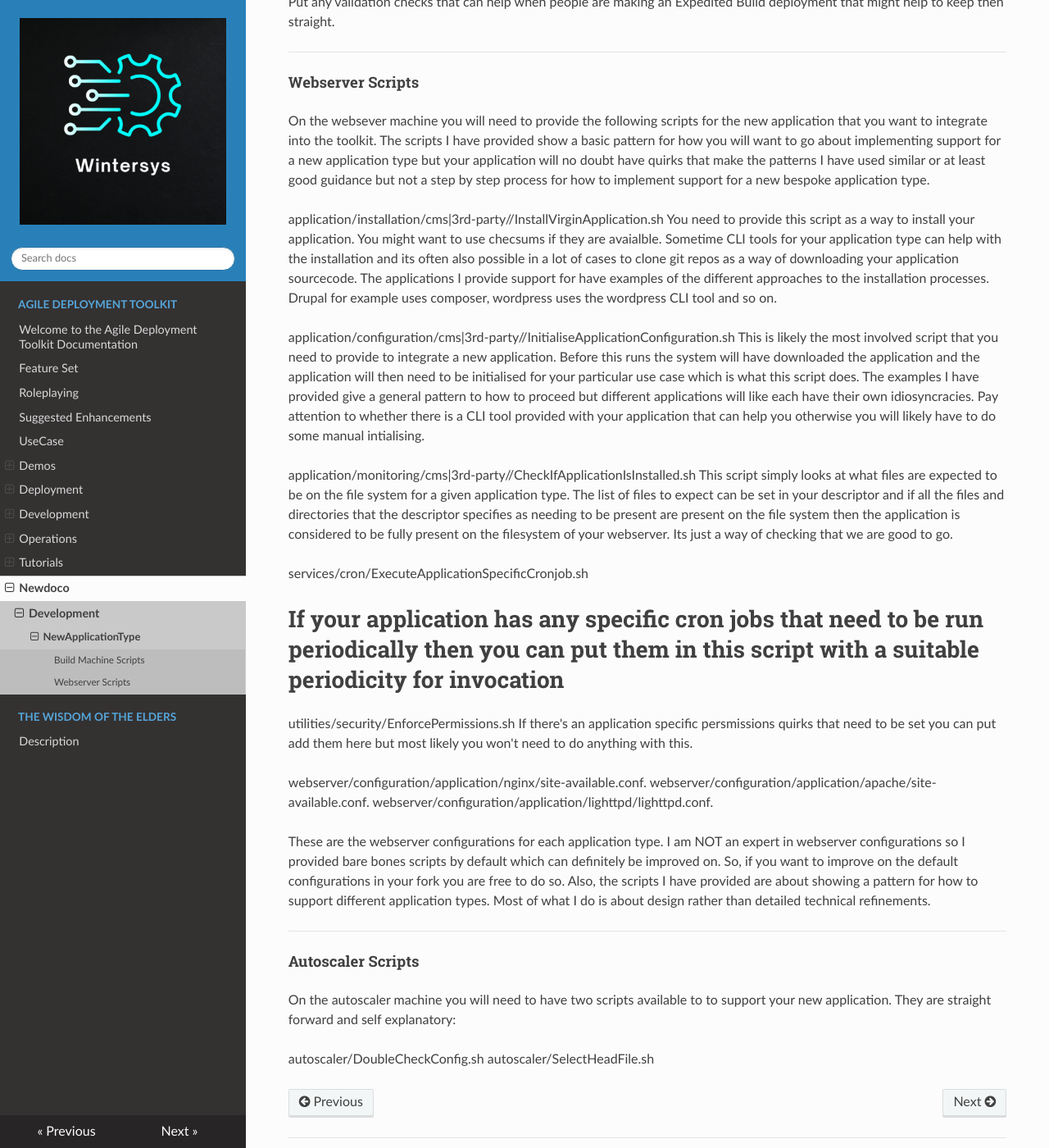
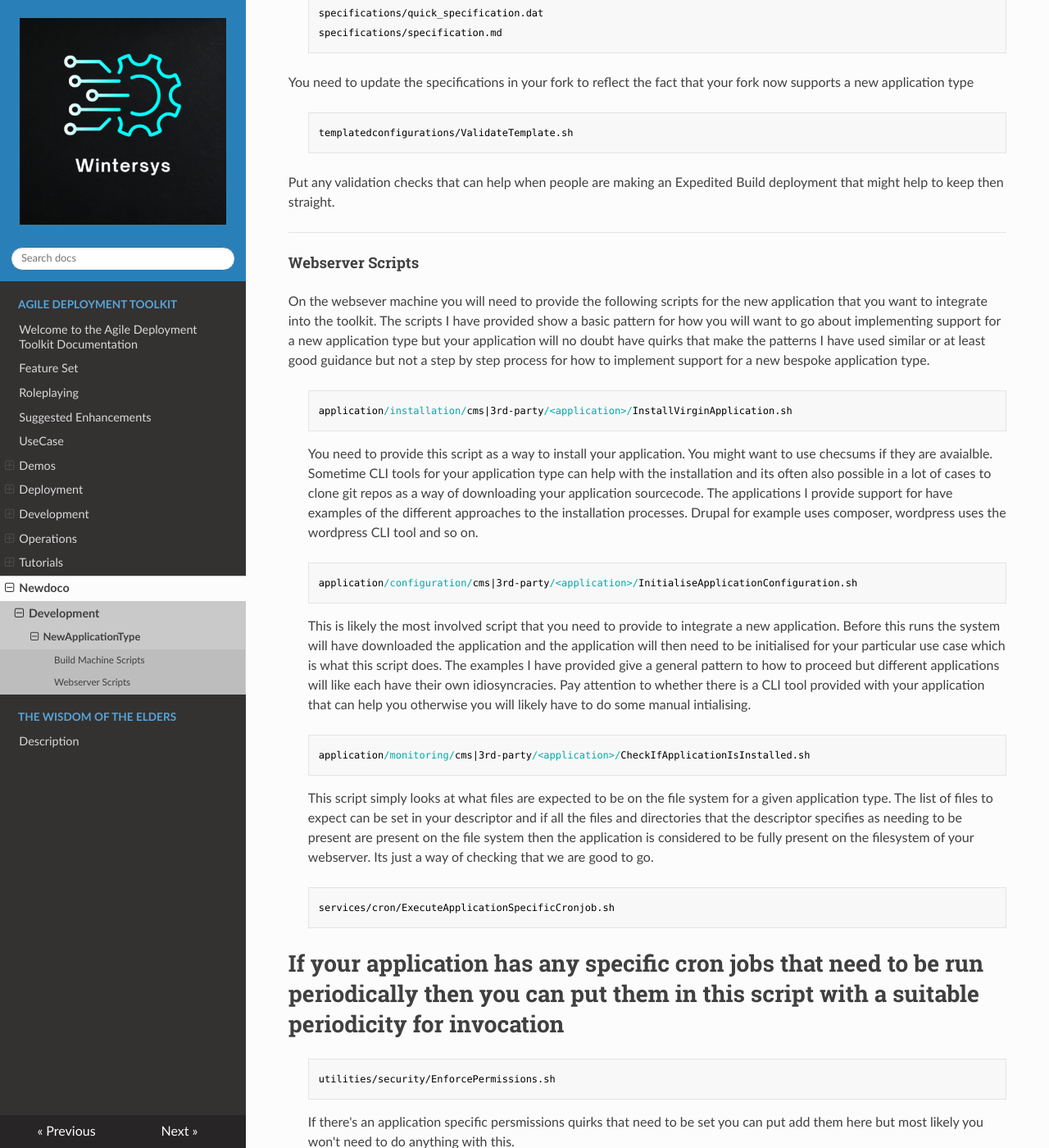
Before and after one commit to wintersys-dev/adt-documentation, an MkDocs documentation site: the page built from docs/Agile Deployment Toolkit/newdoco/Development/NewApplicationType.md, in a window 1280 px wide and 1400 px high, scrolled down 1191 px. Shown: the whole window at 82% size. Built offline with MkDocs 1.6.1, drawn with Linux system fonts in a browser that asks for light colours; nearby versions of some CDN libraries; some of the changed text lies outside the part shown.

Commit message:
Update NewApplicationType.md

```diff
--- a/docs/Agile Deployment Toolkit/newdoco/Development/NewApplicationType.md
+++ b/docs/Agile Deployment Toolkit/newdoco/Development/NewApplicationType.md
@@ -12,27 +12,27 @@ On the Build Machine you will need to provide various scripts in support of your
 
 List of Build Machine scripts that need to be provided for your new bespoke application
 
-application/SetHeadFile.sh
+>     application/SetHeadFile.sh
 Here you will need to set the name of the index file for your application. This will mostly always be index.php but its possible that some applications may have a differently named entry point.
 
-application/cms|3rdparty/<application>/SetApplicationConfig.sh
+>     application/cms|3rdparty/<application>/SetApplicationConfig.sh
 
 This is where you will set the various dynamically allocated parameters in your descriptor. The reason why you have to dynamically allocate values to your descriptor is that some values that are held by the descriptor might be senstive such as password and usernames and so on and you don't want those to be hardcoded into a repository that you might also want to be public. The best example to look at is probably the joomla script which you can find at ${BUILD_HOME}/application/cms/joomla/SetApplicationConfig.sh
 
-application/cms|3rdparty/<application>/descriptor.dat
+>     application/cms|3rdparty/<application>/descriptor.dat
 
 The descriptor holds the configuration settings that you want to apply to the application you are deploying. This descriptor will be passed to the webserver machine when it is being built and the settings will be used to configure the application you are installing.
 
-processing/PostProcessingMessages.sh
+>     processing/PostProcessingMessages.sh
 
 If there are an post processing messages specific to the application you are installing that need to be conveyed to the deployer then you can put them in the PostProocessing script
 
-specifications/quick_specification.dat
-specifications/specification.md
+>     specifications/quick_specification.dat
+>     specifications/specification.md
 
 You need to update the specifications in your fork to reflect the fact that your fork now supports a new application type
 
-templatedconfigurations/ValidateTemplate.sh
+>     templatedconfigurations/ValidateTemplate.sh
 
 Put any validation checks that can help when people are making an Expedited Build deployment that might help to keep then straight.
 
@@ -42,26 +42,26 @@ Put any validation checks that can help when people are making an Expedited Buil
 
 On the websever machine you will need to provide the following scripts for the new application that you want to integrate into the toolkit. The scripts I have provided show a basic pattern for how you will want to go about implementing support for a new application type but your application will no doubt have quirks that make the patterns I have used similar or at least good guidance but not a step by step process for how to implement support for a new bespoke application type.
 
-application/installation/cms|3rd-party/<application>/InstallVirginApplication.sh
+>     application/installation/cms|3rd-party/<application>/InstallVirginApplication.sh
 You need to provide this script as a way to install your application. You might want to use checsums if they are avaialble. Sometime CLI tools for your application type can help with the installation and its often also possible in a lot of cases to clone git repos as a way of downloading your application sourcecode. The applications I provide support for have examples of the different approaches to the installation processes. Drupal for example uses composer, wordpress uses the wordpress CLI tool and so on.
 
-application/configuration/cms|3rd-party/<application>/InitialiseApplicationConfiguration.sh
+>     application/configuration/cms|3rd-party/<application>/InitialiseApplicationConfiguration.sh
 This is likely the most involved script that you need to provide to integrate a new application. Before this runs the system will have downloaded the application and the application will then need to be initialised for your particular use case which is what this script does. The examples I have provided give a general pattern to how to proceed but different applications will like each have their own idiosyncracies. Pay attention to whether there is a CLI tool provided with your application that can help you otherwise you will likely have to do some manual intialising.
 
 
-application/monitoring/cms|3rd-party/<application>/CheckIfApplicationIsInstalled.sh
+>     application/monitoring/cms|3rd-party/<application>/CheckIfApplicationIsInstalled.sh
 This script simply looks at what files are expected to be on the file system for a given application type. The list of files to expect can be set in your descriptor and if all the files and directories that the descriptor specifies as needing to be present are present on the file system then the application is considered to be fully present on the filesystem of your webserver. Its just a way of checking that we are good to go.
 
-services/cron/ExecuteApplicationSpecificCronjob.sh
+>     services/cron/ExecuteApplicationSpecificCronjob.sh
 #If your application has any specific cron jobs that need to be run periodically then you can put them in this script with a suitable periodicity for invocation
 
-utilities/security/EnforcePermissions.sh
+>     utilities/security/EnforcePermissions.sh
 If there's an application specific persmissions quirks that need to be set you can put add them here but most likely you won't need to do anything with this.
 
 
-webserver/configuration/application/nginx/site-available.conf.<APPLICATION>
-webserver/configuration/application/apache/site-available.conf.<APPLICATION>
-webserver/configuration/application/lighttpd/lighttpd.conf.<APPLICATION>
+>     webserver/configuration/application/nginx/site-available.conf.<APPLICATION>
+>     webserver/configuration/application/apache/site-available.conf.<APPLICATION>
+>     webserver/configuration/application/lighttpd/lighttpd.conf.<APPLICATION>
 
 These are the webserver configurations for each application type. I am NOT an expert in webserver configurations so I provided bare bones scripts by default which can definitely be improved on. So, if you want to improve on the default configurations in your fork you are free to do so. Also, the scripts I have provided are about showing a pattern for how to support different application types. Most of what I do is about design rather than detailed technical refinements.
 
@@ -71,5 +71,5 @@ These are the webserver configurations for each application type. I am NOT an ex
 
 On the autoscaler machine you will need to have two scripts available to to support your new application. They are straight forward and self explanatory:
 
-autoscaler/DoubleCheckConfig.sh
-autoscaler/SelectHeadFile.sh
+>     autoscaler/DoubleCheckConfig.sh
+>     autoscaler/SelectHeadFile.sh
```
